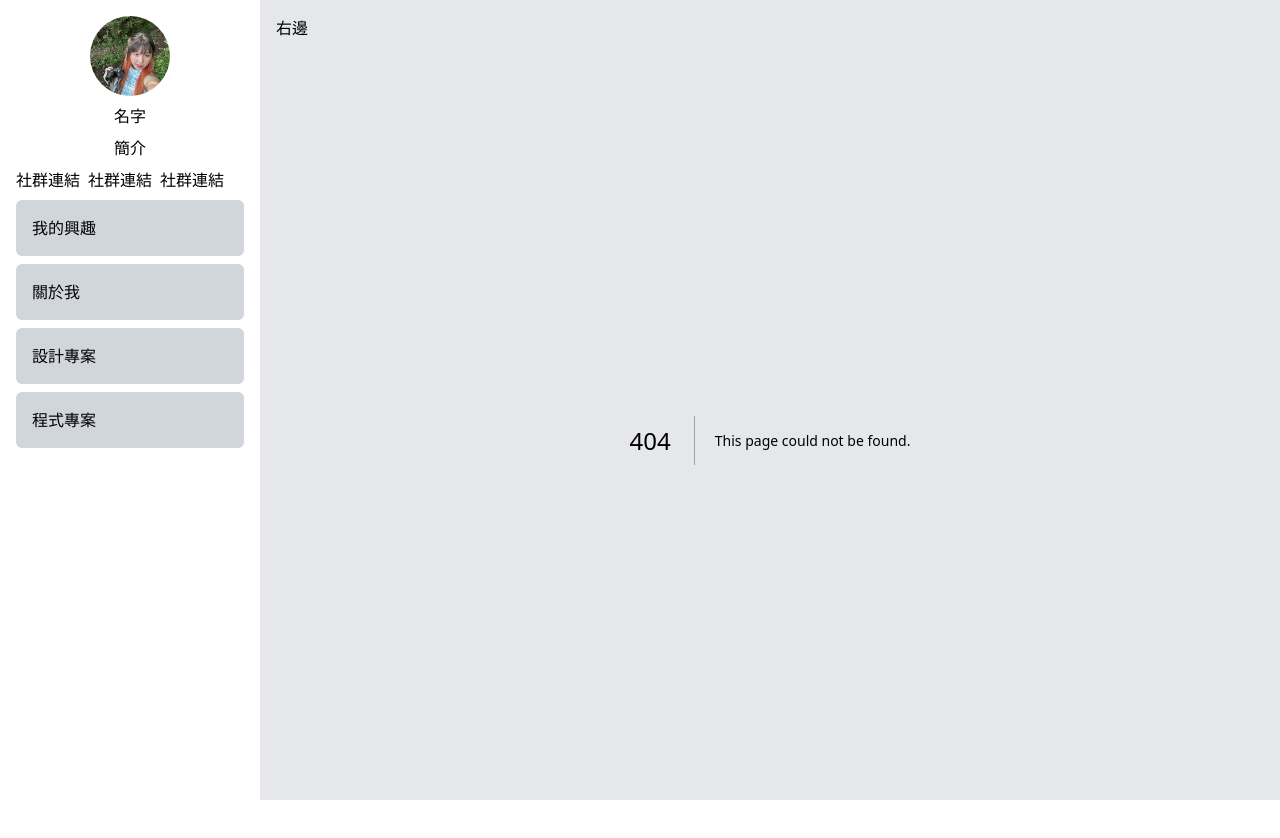
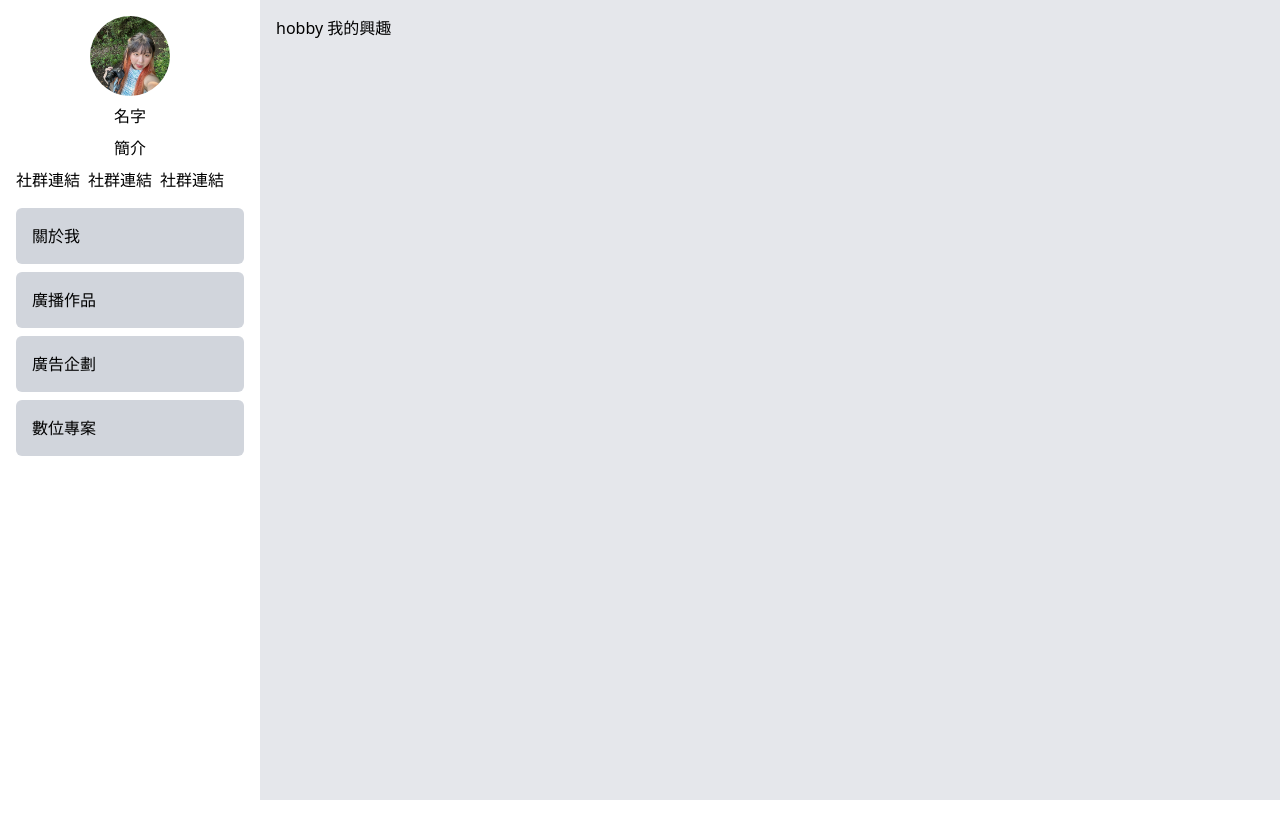
Before and after one commit to 94522jessica/112405082_hw1, a Next.js app: page /ad in a window 1280 px wide. Before the commit this address had no page. After the commit the page ends 800 px from the top, so only its background shows below. Built offline with nearby package versions, Linux system fonts and the light colour scheme.

Commit message:
0408leftok

```diff
--- /dev/null
+++ b/app/ad/page.tsx
@@ -0,0 +1,8 @@
+import Image from "next/image";
+export default function Home() {
+  return (
+    <div>
+      hobby 我的興趣
+    </div>
+  )
+}
--- /dev/null
+++ b/app/digital/page.tsx
@@ -0,0 +1,8 @@
+import Image from "next/image";
+export default function Home() {
+  return (
+    <div>
+      hobby 我的興趣
+    </div>
+  )
+}
--- a/app/layout.tsx
+++ b/app/layout.tsx
@@ -47,20 +47,25 @@ export default function RootLayout({
           <div className="mt-2 mb-2">社群連結</div>
         </div>
 
-        <Link href="/hobby">
-          <div className="bg-gray-300 p-[16px] rounded-md">我的興趣</div>
-        </Link>
+
         <Link href="/about">
           <div className="bg-gray-300 p-[16px] mt-2 rounded-md">關於我</div>
         </Link>
-        <div className="bg-gray-300 p-[16px] mt-2 rounded-md">設計專案</div>
-        <div className="bg-gray-300 p-[16px] mt-2 rounded-md">程式專案</div>
+        <Link href="/radio">
+          <div className="bg-gray-300 p-[16px] mt-2 rounded-md">廣播作品</div>
+        </Link>
+        <Link href="/ad">
+          <div className="bg-gray-300 p-[16px] mt-2 rounded-md">廣告企劃</div>
+        </Link>
+        <Link href="/digital">
+          <div className="bg-gray-300 p-[16px] mt-2 rounded-md">數位專案</div>
+        </Link>
 
 
       </div>
 
 
-      <div className="bg-gray-200 w-full h-screen p-4 ">右邊  {children}
+      <div className="bg-gray-200 w-full h-screen p-4 "> {children}
       </div>
     </div>
 
--- /dev/null
+++ b/app/radio/page.tsx
@@ -0,0 +1,9 @@
+import Image from "next/image";
+
+export default function Home() {
+  return (
+    <div>
+
+    </div>
+  )
+}
```
